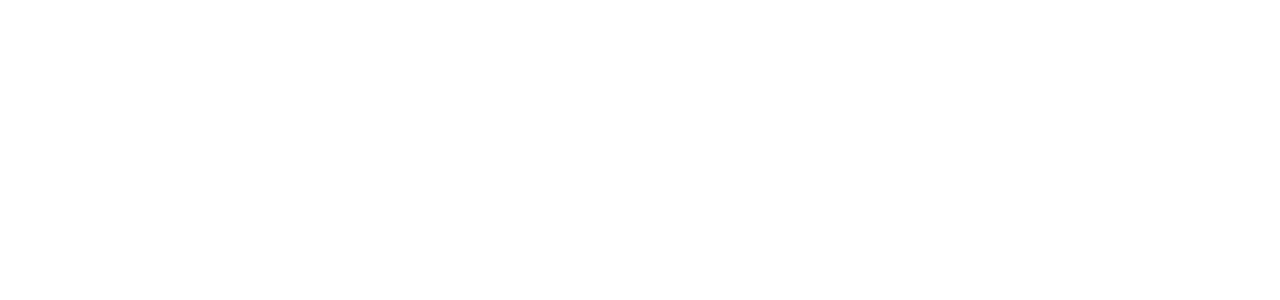
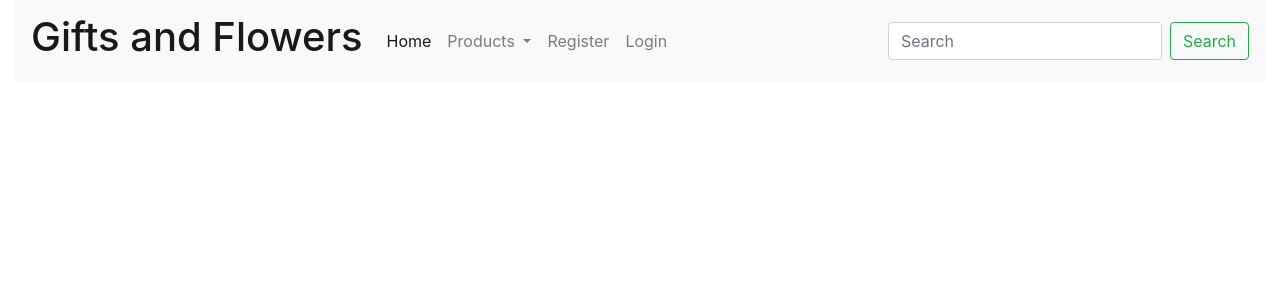
Before and after one commit to Adriele-lima/Gifts-and-Flowers, a Django app: page / in a window 1280 px wide. Before the commit the part shown is empty. Shown: the top 300 px of the page. Run offline with Django 3.2, Linux system fonts and the light colour scheme; some libraries are stand-ins or nearby versions.

Commit message:
Adding header navbar

```diff
--- a/templates/base.html
+++ b/templates/base.html
@@ -9,13 +9,62 @@
 
     <script src="https://cdn.jsdelivr.net/npm/jquery@3.5.1/dist/jquery.slim.min.js" integrity="sha384-DfXdz2htPH0lsSSs5nCTpuj/zy4C+OGpamoFVy38MVBnE+IbbVYUew+OrCXaRkfj" crossorigin="anonymous"></script>
     <script src="https://cdn.jsdelivr.net/npm/bootstrap@4.6.2/dist/js/bootstrap.bundle.min.js" integrity="sha384-Fy6S3B9q64WdZWQUiU+q4/2Lc9npb8tCaSX9FK7E8HnRr0Jz8D6OP9dO5Vg3Q9ct" crossorigin="anonymous"></script>
+    <script src="https://kit.fontawesome.com/5d852ae91a.js" crossorigin="anonymous"></script>
 
     <link rel="stylesheet" href="https://cdn.jsdelivr.net/npm/bootstrap@4.6.2/dist/css/bootstrap.min.css" integrity="sha384-xOolHFLEh07PJGoPkLv1IbcEPTNtaed2xpHsD9ESMhqIYd0nLMwNLD69Npy4HI+N" crossorigin="anonymous">
 
     <title>Gifts and Flowers</title>
   </head>
   <body>
-    <header class="container-fluid fixed-top"></header>
+    <header class="container-fluid fixed-top">
+      <nav class="navbar navbar-expand-lg navbar-light bg-light">
+        <a class="navbar-brand" href="{% url 'home' %}"><h1>Gifts and Flowers</h1></a>
+        <button class="navbar-toggler" type="button" data-toggle="collapse" data-target="#navbarScroll" aria-controls="navbarScroll" aria-expanded="false" aria-label="Toggle navigation">
+          <span class="navbar-toggler-icon"></span>
+        </button>
+        <div class="collapse navbar-collapse" id="navbarScroll">
+          <ul class="navbar-nav mr-auto my-2 my-lg-0 navbar-nav-scroll" style="max-height: 100px;">
+            <li class="nav-item active">
+              <a class="nav-link" href="#">Home <span class="sr-only">(current)</span></a>
+            </li>
+            <li class="nav-item dropdown">
+              <a class="nav-link dropdown-toggle" href="#" role="button" data-toggle="dropdown" aria-expanded="false">
+                Products
+              </a>
+              <ul class="dropdown-menu">
+                <li><a class="dropdown-item" href="#">Hampers</a></li>
+                <li><a class="dropdown-item" href="#">Flowers</a></li>
+                <li><a class="dropdown-item" href="#">Chocolates</a></li>
+              </ul>
+            </li>
+            {% if request.user.is_authenticated %}
+              {% if request.user.is_superuser %}
+                <li class="nav-item">
+                  <a href="#" class="nav-link">Product Management</a>
+                </li>
+              {% endif %}
+                <li class="nav-item">
+                  <a href="#" class="nav-link">My Profile</a>
+                </li>
+                <li class="nav-item">
+                  <a href="#" class="nav-link">Logout</a>
+                </li>
+            {% else %}
+              <li class="nav-item">
+                <a href="#" class="nav-link">Register</a>
+              </li>
+              <li class="nav-item">
+                <a href="#" class="nav-link">Login</a>
+              </li>
+            {% endif %}
+          </ul>
+          <form class="d-flex">
+            <input class="form-control mr-2" type="search" placeholder="Search" aria-label="Search">
+            <button class="btn btn-outline-success" type="submit">Search</button>
+          </form>
+        </div>
+      </nav>
+    </header>
     {% if messages %}
         <div class="message-container"></div>
     {% endif %}
```
